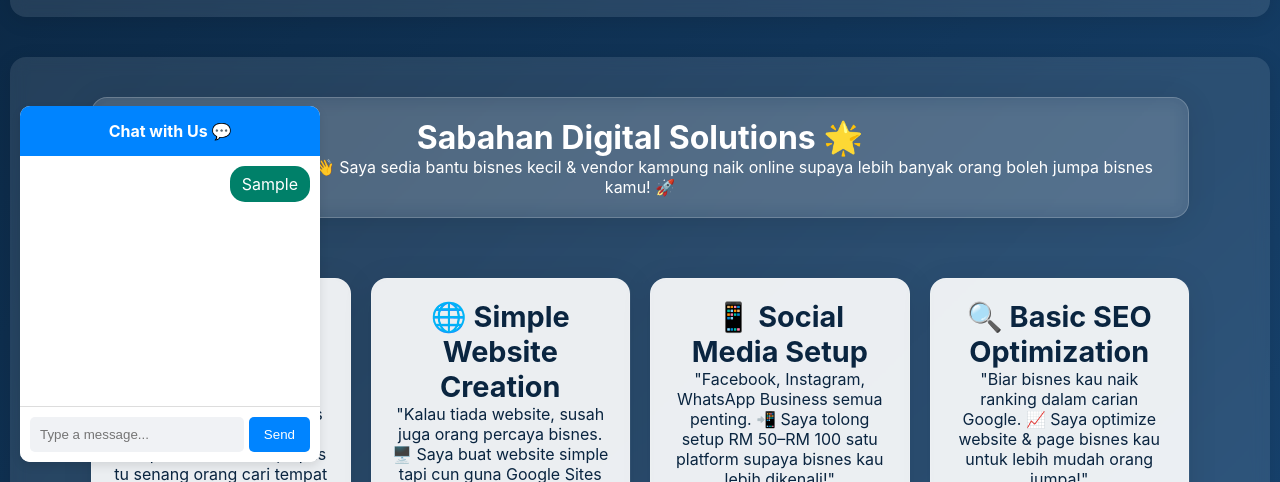
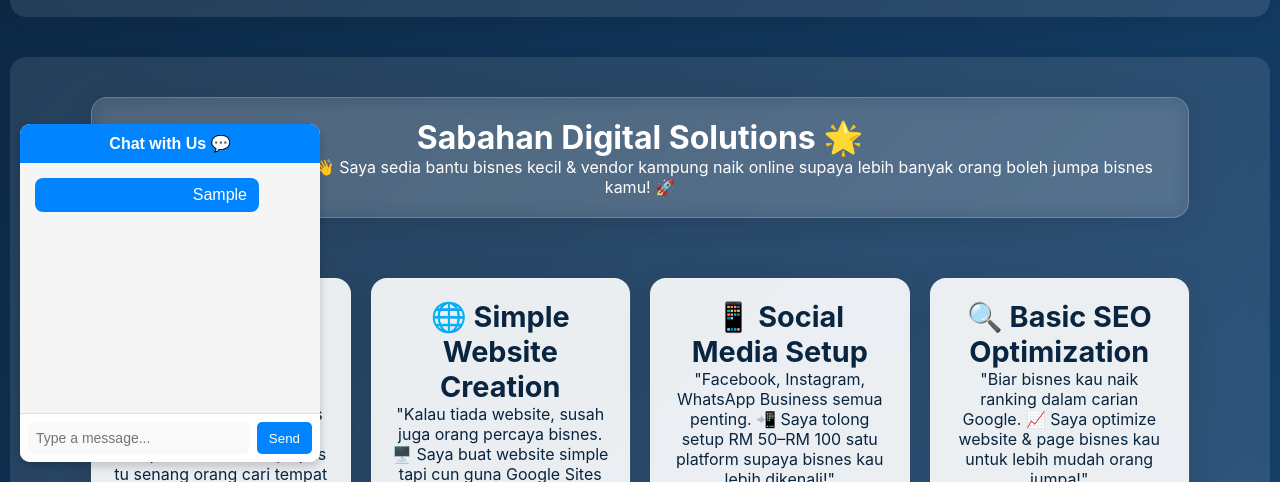
Before and after one commit to fallenben289/rural-servicev0.1, a plain HTML site: page index.html in a window 1280 px wide. Both pictures are taken after typing "Sample" into the empty fields and a click on the button "Send". Shown: the part 318-800 px from the top of the page. Drawn offline with Linux system fonts and the light colour scheme.

Commit message:
Update index.html
v6

```diff
--- a/index.html
+++ b/index.html
@@ -27,6 +27,7 @@
       "url": "https://yourgithubpage.github.io"
     }
   </script>
+  <link rel="stylesheet" href="chat.css">
   <style>
     /* Reset */
 * {
@@ -208,48 +209,8 @@ header {
     flex: 1 1 100%;
   }
 }
+  </style>
 
-/*     Whatsapp */
-    /* Floating Chat Icon */
-        .chat-icon {
-            position: fixed;
-            bottom: 20px;
-            right: 20px;
-            background: #25D366;
-            color: white;
-            width: 60px;
-            height: 60px;
-            border-radius: 50%;
-            display: flex;
-            align-items: center;
-            justify-content: center;
-            font-size: 28px;
-            cursor: pointer;
-            box-shadow: 0 4px 10px rgba(0, 0, 0, 0.2);
-            transition: 0.3s;
-        }
-
-        .chat-icon:hover {
-            background: #1ebe5c;
-        }
-
-
-
-        /* Message Bubble */
-        .message {
-            background: #DCF8C6;
-            padding: 8px 12px;
-            border-radius: 15px;
-            max-width: 80%;
-            align-self: flex-start;
-        }
-
-        .sent {
-            background: #008069;
-            color: white;
-            align-self: flex-end;
-        }
-  </style>
 </head>
 <body>
   <!-- Top Navigation Bar -->
@@ -505,15 +466,15 @@ header {
 
     </div>
   </div>
-
-<div class="chat-container" style="position: fixed; bottom: 20px; left: 20px; width: 300px; background: white; border-radius: 10px; box-shadow: 0 4px 10px rgba(0, 0, 0, 0.1); overflow: hidden; display: flex; flex-direction: column;">
-    <div class="chat-header" style="background: #0084ff; color: white; padding: 15px; text-align: center; font-weight: bold;">Chat with Us 💬</div>
-    <div class="chat-body" id="chatBody" style="height: 250px; overflow-y: auto; padding: 10px; display: flex; flex-direction: column;"></div>
-    <div class="chat-footer" style="display: flex; padding: 10px; background: #fff; border-top: 1px solid #ddd;">
-        <input type="text" id="chatInput" placeholder="Type a message..." style="flex: 1; padding: 10px; border: none; border-radius: 5px; outline: none; background: #f0f2f5;">
-        <button onclick="sendMessage()" style="background: #0084ff; color: white; border: none; padding: 10px 15px; margin-left: 5px; border-radius: 5px; cursor: pointer;">Send</button>
+ <!-- Chatbox UI -->
+    <div class="chat-container">
+        <div class="chat-header">Chat with Us 💬</div>
+        <div class="chat-body" id="chatBody"></div>
+        <div class="chat-footer">
+            <input type="text" id="chatInput" placeholder="Type a message..." onkeypress="handleKeyPress(event)">
+            <button onclick="sendMessage()">Send</button>
+        </div>
     </div>
-</div>
 
 
 
@@ -672,7 +633,6 @@ header {
       }
     }
 
-    // Whatsapp Chats
        function sendMessage() {
             const inputField = document.getElementById("chatInput");
             const message = inputField.value.trim();
@@ -689,8 +649,11 @@ header {
             // Scroll to latest message
             chatBody.scrollTop = chatBody.scrollHeight;
 
+            // Your WhatsApp Number (Change this!)
+            let phoneNumber = "60123456789"; // Replace with your number in international format
+
             // WhatsApp link with pre-filled message
-            let url = `https://wa.me/qr/R63JVJZ5ESB3A1?text=${encodeURIComponent(message)}`;
+            let url = `https://wa.me/${phoneNumber}?text=${encodeURIComponent(message)}`;
 
             // Open WhatsApp with pre-filled message
             setTimeout(() => {
@@ -700,6 +663,13 @@ header {
             // Clear input field
             inputField.value = "";
         }
+
+        // Send message on Enter key press
+        function handleKeyPress(event) {
+            if (event.key === "Enter") {
+                sendMessage();
+            }
+        }
   </script>
 
 </body>
```
